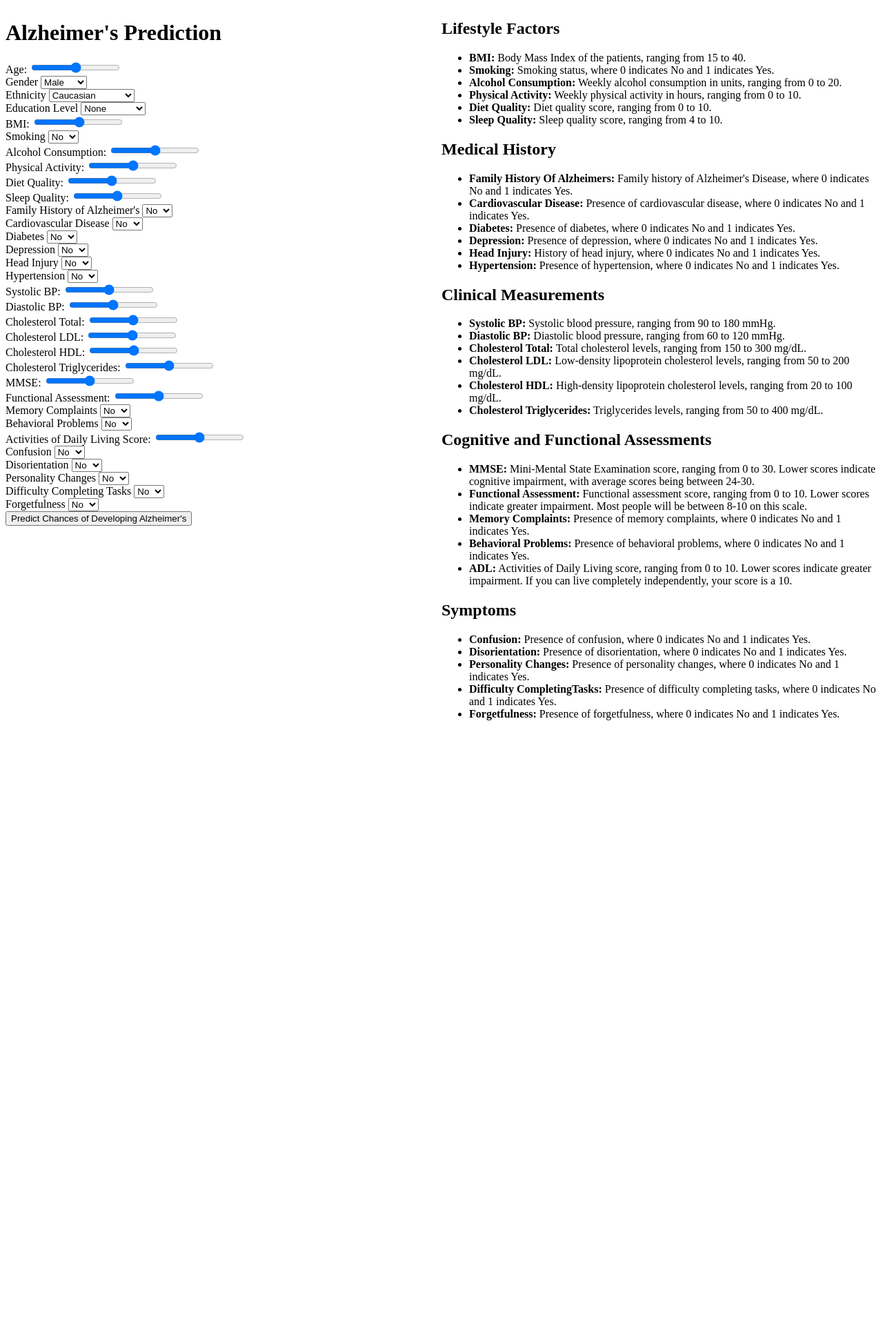
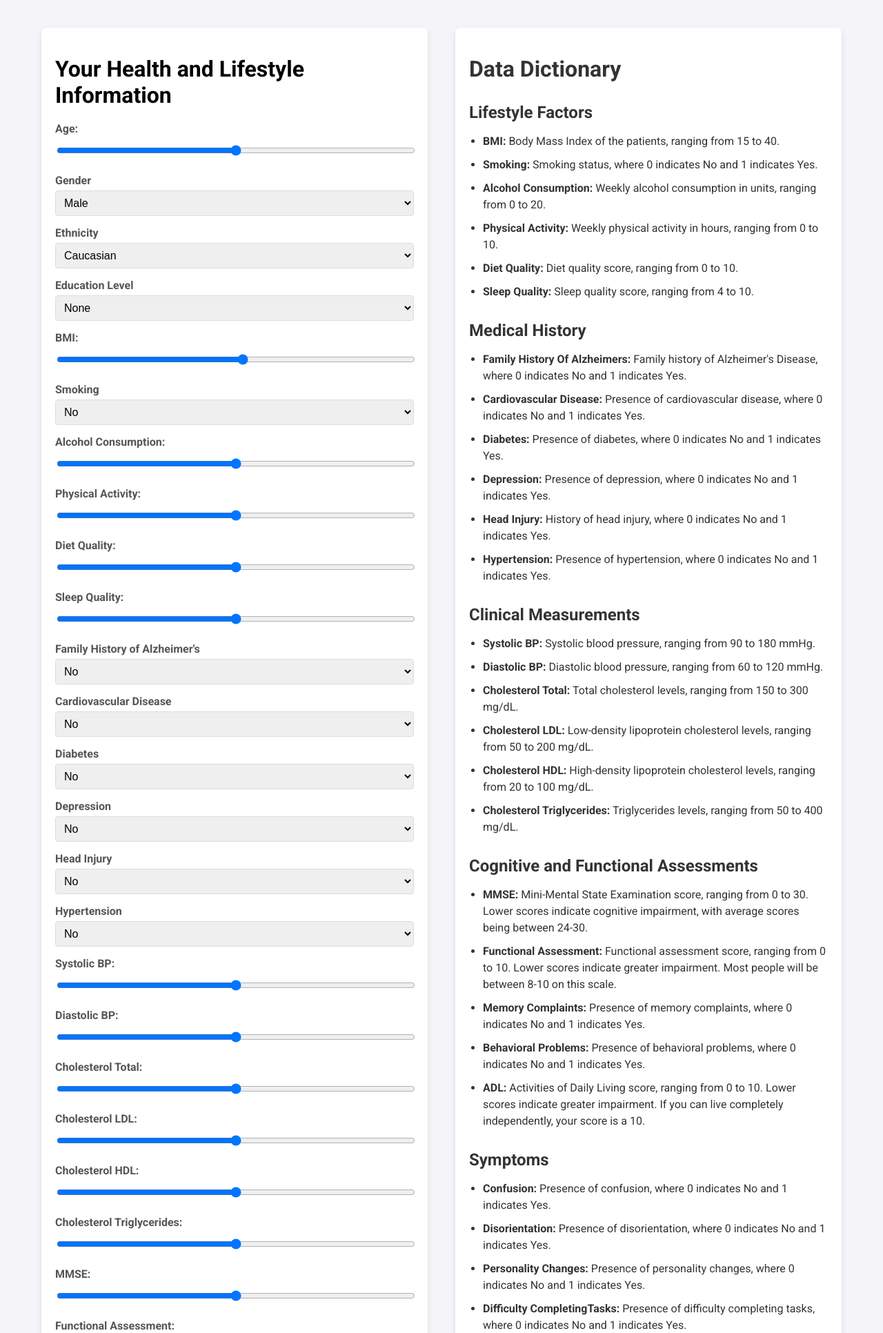
Before and after one commit to akcone2003/Alzheimers_Investigation, a Flask app: page / in a window 1280 px wide. Shown: the top 1932 px of the page at 69% size. Before the commit the page ends 1044 px from the top, so only its background shows below. Run offline with Flask 3, Linux system fonts and the light colour scheme; parts of the project's set-up code (start-up, migrations or seed data) failed here and were passed over.

Commit message:
Updated front-end with CSS and javascript

```diff
--- a/templates/index.html
+++ b/templates/index.html
@@ -1,23 +1,108 @@
-<html>
 <head>
     <meta charset="UTF-8">
     <meta name="viewport" content="width=device-width, initial-scale=1.0">
-    <title>Probability of Developing Alzheimer's</title>
+    <title>Alzheimer's Risk Assessment Tool</title>
+
+    <!-- Google Font -->
+    <link href="https://fonts.googleapis.com/css2?family=Roboto:wght@400;700&display=swap" rel="stylesheet">
 
     <style>
+        body {
+            font-family: 'Roboto', sans-serif;
+            background-color: #f4f4f9;
+            color: #333;
+            margin: 0;
+            padding: 0;
+        }
+
         .container {
             display: flex;
+            justify-content: center;
+            align-items: flex-start;
+            padding: 20px;
+            max-width: 1200px;
+            margin: 0 auto;
         }
+
         .content {
             width: 50%;
+            margin: 20px;
+            padding: 20px;
+            background-color: white;
+            box-shadow: 0 4px 8px rgba(0, 0, 0, 0.1);
+            border-radius: 8px;
+        }
+
+        h1 {
+            color: #333;
+            font-size: 2em;
+            margin-bottom: 20px;
+        }
+
+        label {
+            display: block;
+            margin-top: 15px;
+            font-weight: bold;
+            color: #555;
+        }
+
+        input[type="range"] {
+            width: 100%;
+            margin-top: 5px;
+        }
+
+        select, input[type="range"] {
+            width: 100%;
+            padding: 8px;
+            margin-top: 5px;
+            border-radius: 4px;
+            border: 1px solid #ddd;
+            box-sizing: border-box;
+            font-size: 1em;
+        }
+
+        .btn {
+            display: inline-block;
+            background-color: #28a745;
+            color: white;
+            padding: 10px 20px;
+            border-radius: 5px;
+            border: none;
+            cursor: pointer;
+            font-size: 1.1em;
+            margin-top: 20px;
+            text-align: center;
+        }
+
+        .btn:hover {
+            background-color: #218838;
+        }
+
+        h2 {
+            color: #333;
+            margin-top: 30px;
+            margin-bottom: 15px;
+        }
+
+        ul {
+            padding-left: 20px;
+        }
+
+        ul li {
+            margin-bottom: 10px;
+            line-height: 1.5em;
+        }
+
+        h4 {
+            color: green;
         }
     </style>
 </head>
-<body style="background: white;">
+<body>
 
 <div class="container">
     <div class="content">
-        <h1 style="color:Black;">Alzheimer's Prediction</h1>
+        <h1 style="color:Black;">Your Health and Lifestyle Information</h1>
         <form action="{{ url_for('predict')}}" method="post">
             <script>
                 // Update the slider value
@@ -198,7 +283,7 @@
         </h4>
     </div>
     <div class="content">
-
+        <h1>Data Dictionary</h1>
             <h2>Lifestyle Factors</h2>
             <ul>
                 <li><strong>BMI:</strong> Body Mass Index of the patients, ranging from 15 to 40.</li>
```
